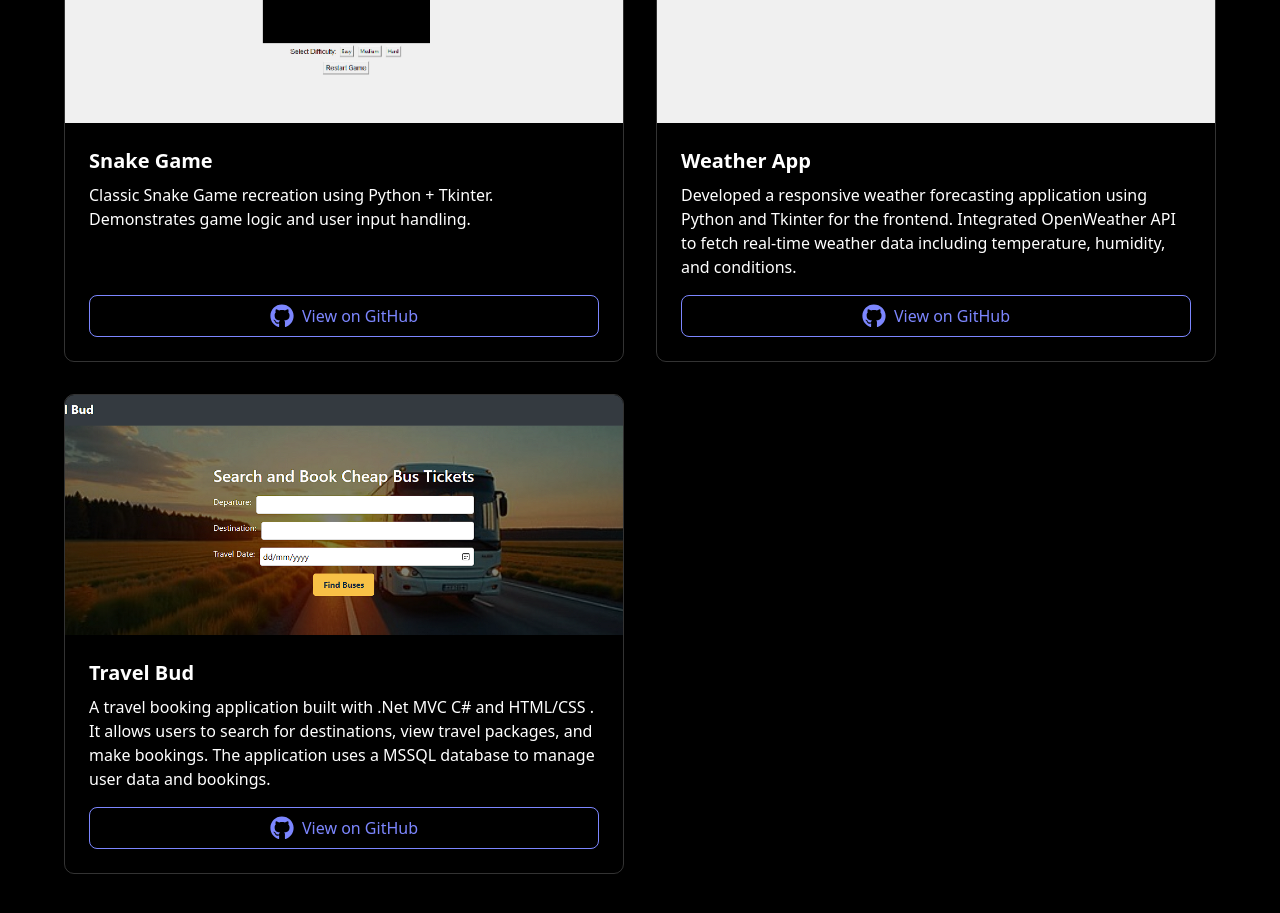
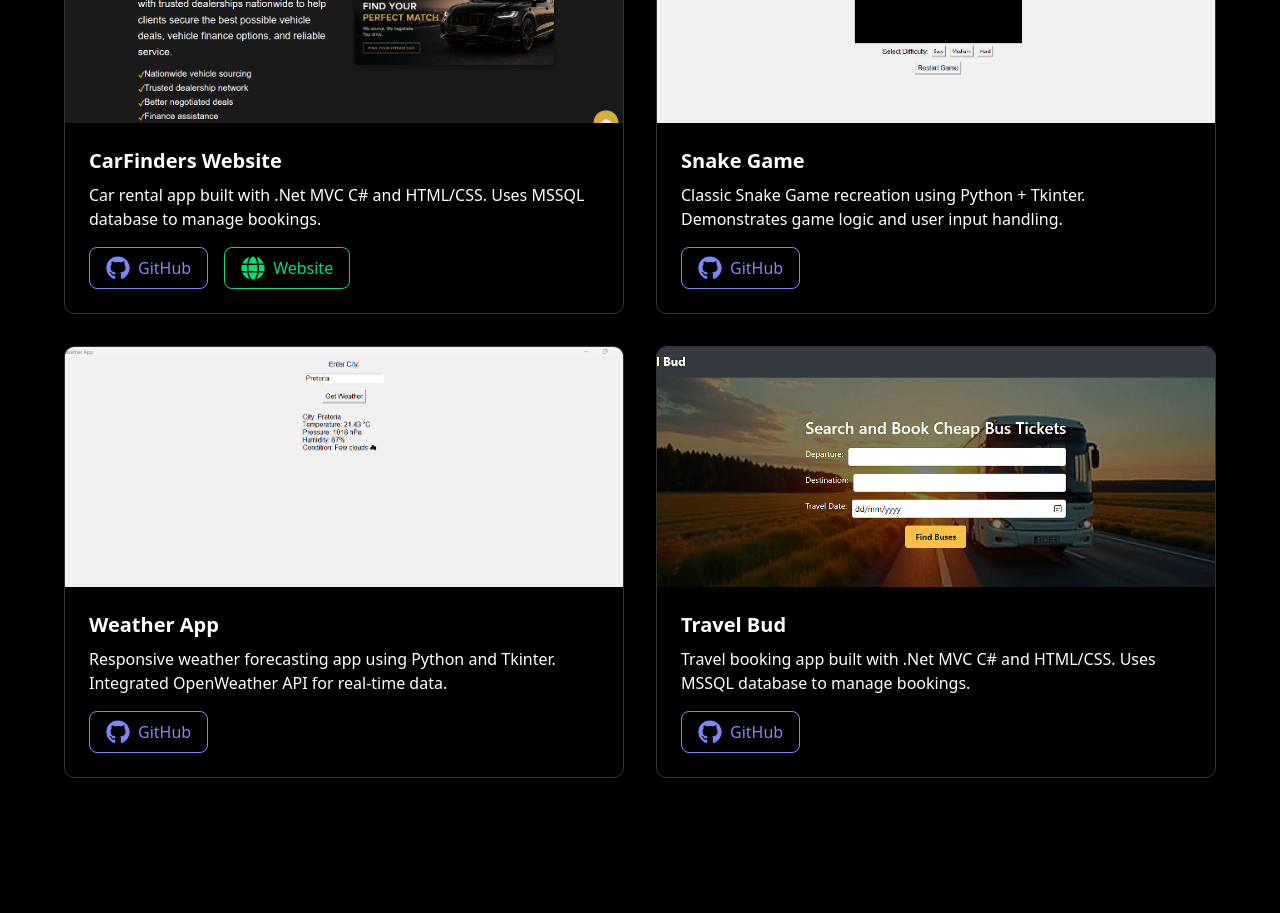
Before and after one commit to MphoJr/Portfolio, a React (Vite) app: page / in a window 1280 px wide. Shown: the part 5820-6733 px from the top of the page. Built offline with nearby package versions, Linux system fonts and the light colour scheme.

Commit message:
Refactor code structure for improved readability and maintainability

```diff
--- a/src/components/Portfolio.jsx
+++ b/src/components/Portfolio.jsx
@@ -1,4 +1,5 @@
 import { FaGithub } from "react-icons/fa";
+import { FaGlobe } from "react-icons/fa"; // 🌐 icon for website
 
 export default function Portfolio({ id }) {
   const projects = [
@@ -8,6 +9,7 @@ export default function Portfolio({ id }) {
         "Full-stack web application to manage funeral and memorial information. Built with React, Node.js + Express, and Postgres.",
       thumbnail: "./images/Firstp.jpg",
       github: "https://github.com/MphoJr/VRO_Funerals",
+      website: "https://www.vro-funerals.co.za/", // example website link
     },
     {
       title: "NAOG CHURCH WEBSITE",
@@ -15,6 +17,15 @@ export default function Portfolio({ id }) {
         "Digital hub for church activities and community engagement. React frontend, Node.js + Express backend, Postgres database.",
       thumbnail: "./images/Secondp.png",
       github: "https://github.com/MphoJr/NAOG_Frontend",
+      website: "https://naogchurch.vercel.app",
+    },
+    {
+      title: "CarFinders Website",
+      description:
+        "Car rental app built with .Net MVC C# and HTML/CSS. Uses MSSQL database to manage bookings.",
+      thumbnail: "./images/Carfinders.png",
+      github: "https://github.com/MphoJr/CarFinders",
+      website: "https://carfinderssa.co.za/",
     },
     {
       title: "Snake Game",
@@ -22,21 +33,23 @@ export default function Portfolio({ id }) {
         "Classic Snake Game recreation using Python + Tkinter. Demonstrates game logic and user input handling.",
       thumbnail: "./images/image.png",
       github: "https://github.com/MphoJr/Snake",
+      website: null, // no live site
     },
     {
       title: "Weather App",
       description:
-        "Developed a responsive weather forecasting application using Python and Tkinter for the frontend. Integrated OpenWeather API to fetch real-time weather data including temperature, humidity, and conditions. ",
+        "Responsive weather forecasting app using Python and Tkinter. Integrated OpenWeather API for real-time data.",
       thumbnail: "./images/Thirdp.png",
       github: "https://github.com/MphoJr/Weather_app",
+      website: null,
     },
-
     {
       title: "Travel Bud",
       description:
-        "A travel booking application built with .Net MVC C#  and HTML/CSS . It allows users to search for destinations, view travel packages, and make bookings. The application uses a MSSQL database to manage user data and bookings.",
+        "Travel booking app built with .Net MVC C# and HTML/CSS. Uses MSSQL database to manage bookings.",
       thumbnail: "./images/travelbud.png",
       github: "https://github.com/MphoJr/Travel_Bud",
+      website: null,
     },
   ];
 
@@ -65,15 +78,28 @@ export default function Portfolio({ id }) {
               <p className="mt-2 text-sm sm:text-base font-light flex-1">
                 {p.description}
               </p>
+              <div className="flex gap-4 mt-4">
                 <a
                   href={p.github}
                   target="_blank"
                   rel="noopener noreferrer"
-                className="inline-flex items-center justify-center mt-4 text-indigo-400 hover:text-indigo-300 px-4 py-2 border border-indigo-400 rounded-md text-sm sm:text-base"
+                  className="inline-flex items-center justify-center text-indigo-400 hover:text-indigo-300 px-4 py-2 border border-indigo-400 rounded-md text-sm sm:text-base"
                 >
                   <FaGithub className="mr-2 text-xl sm:text-2xl" />
-                View on GitHub
+                  GitHub
                 </a>
+                {p.website && (
+                  <a
+                    href={p.website}
+                    target="_blank"
+                    rel="noopener noreferrer"
+                    className="inline-flex items-center justify-center text-green-400 hover:text-green-300 px-4 py-2 border border-green-400 rounded-md text-sm sm:text-base"
+                  >
+                    <FaGlobe className="mr-2 text-xl sm:text-2xl" />
+                    Website
+                  </a>
+                )}
+              </div>
             </div>
           </div>
         ))}
```
Also changed, not shown: public/images/Carfinders.png (added). Lines whose indentation alone changed are shown as unchanged.
